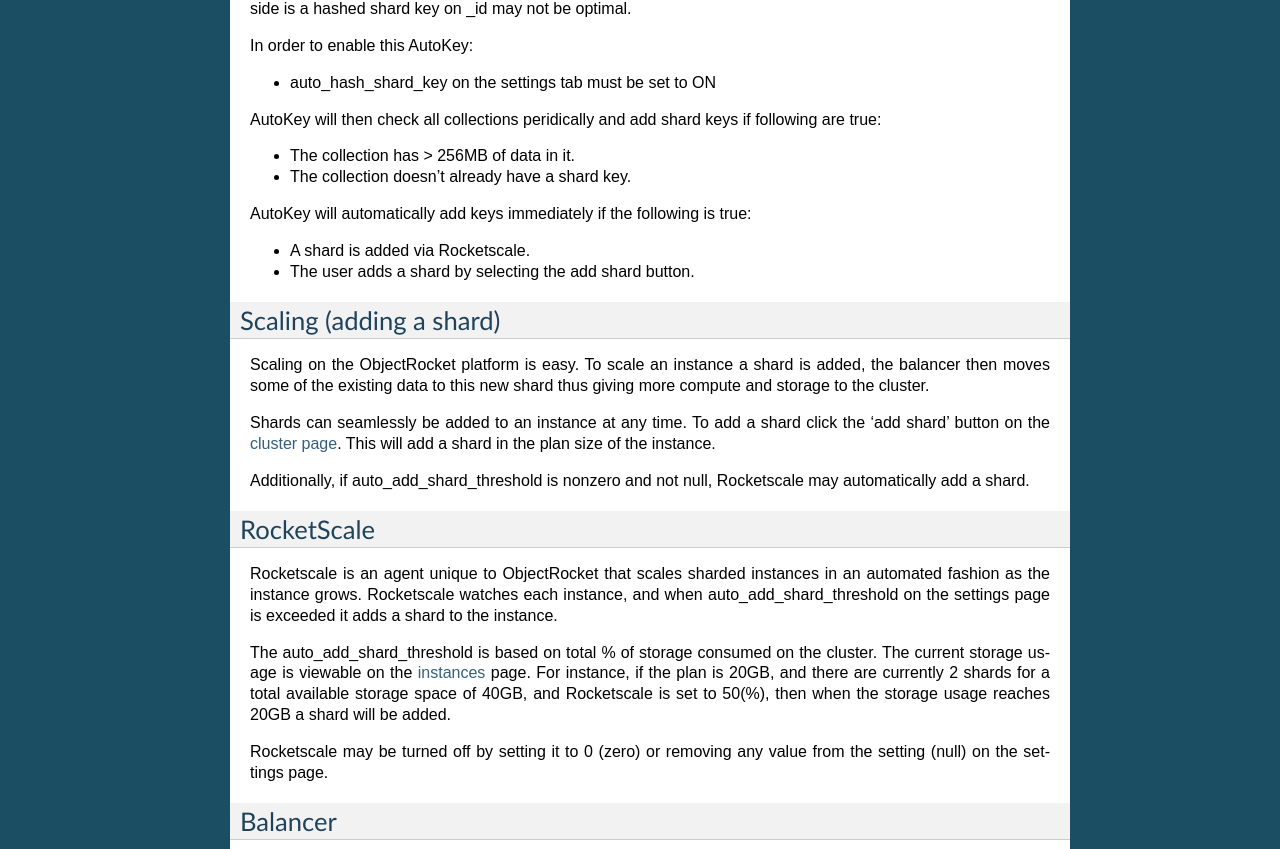
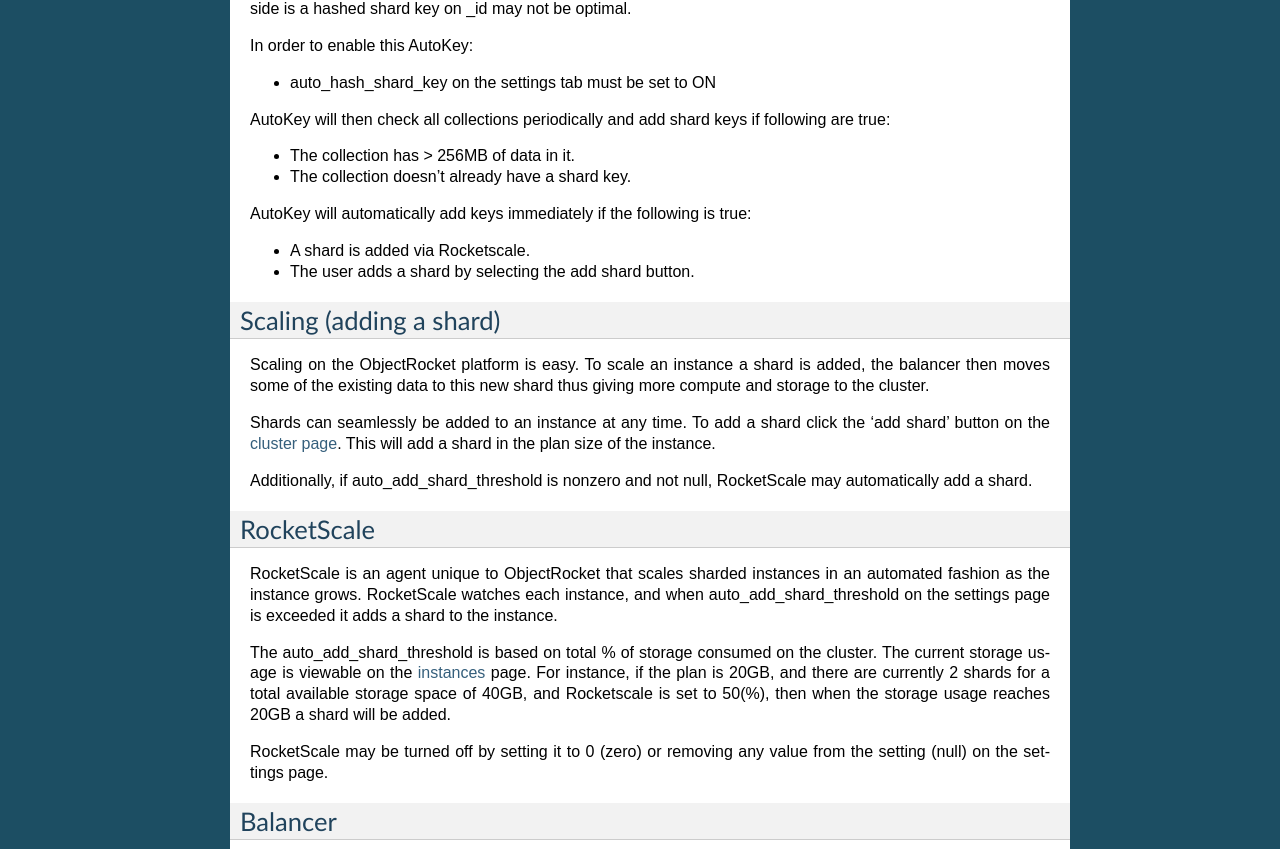
Before and after one commit to zcorleissen/documentation, a Sphinx documentation site: the page built from source/sharding_and_scaling.rst, in a window 1280 px wide and 1400 px high, scrolled down 527 px. Shown: the part 279-1128 px from the top of the window. Built offline with Sphinx 7.4.7, drawn with Linux system fonts in a browser that asks for light colours; some of the changed text lies outside the part shown.

Commit message:
Fixes two broken links to sharding docs on docs.mongodb.org Also fixes a few spelling typos and the RocketScale references (vs. Rocketscale)

```diff
--- a/source/sharding_and_scaling.rst
+++ b/source/sharding_and_scaling.rst
@@ -25,7 +25,7 @@
 
 Choosing the proper shard key is critical to performance and scalability.  MongoDB inc has written a good primer `here`_.
 
-.. _here: http://docs.mongodb.com/selecting+good+shard+keys
+.. _here: http://docs.mongodb.org/manual/tutorial/choose-a-shard-key/
 
 Automated shard key definition with RocketScale AutoKey
 ~~~~~~~~~~~~~~~~~~~~~~~~~~~~~~~~~~~~~~~~~~~~~~~~~~~~~~~
@@ -36,7 +36,7 @@
 
 - auto_hash_shard_key on the settings tab must be set to ON
 
-AutoKey will then check all collections peridically and add shard keys if following are true:
+AutoKey will then check all collections periodically and add shard keys if following are true:
 
 - The collection has > 256MB of data in it.
 - The collection doesn't already have a shard key.
@@ -55,18 +55,18 @@
 
 .. _cluster page: https://app.objectrocket.com/cluster
 
-Additionally, if auto_add_shard_threshold is nonzero and not null, Rocketscale may automatically add a shard.
+Additionally, if auto_add_shard_threshold is nonzero and not null, RocketScale may automatically add a shard.
 
 RocketScale
 -----------
 
-Rocketscale is an agent unique to ObjectRocket that scales sharded instances in an automated fashion as the instance grows.  Rocketscale watches each instance, and when auto_add_shard_threshold on the settings page is exceeded it adds a shard to the instance.
+RocketScale is an agent unique to ObjectRocket that scales sharded instances in an automated fashion as the instance grows.  RocketScale watches each instance, and when auto_add_shard_threshold on the settings page is exceeded it adds a shard to the instance.
 
 The auto_add_shard_threshold is based on total % of storage consumed on the cluster.  The current storage usage is viewable on the `instances`_ page.  For instance, if the plan is 20GB, and there are currently 2 shards for a total available storage space of 40GB, and Rocketscale is set to 50(%), then when the storage usage reaches 20GB a shard will be added.
 
 .. _instances: https://app.objectrocket.com/instances
 
-Rocketscale may be turned off by setting it to 0 (zero) or removing any value from the setting (null) on the settings page.
+RocketScale may be turned off by setting it to 0 (zero) or removing any value from the setting (null) on the settings page.
 
 Balancer
 --------
```
Also changed, not shown: other parts of source/sharding_and_scaling.rst (+2 -2 lines).
